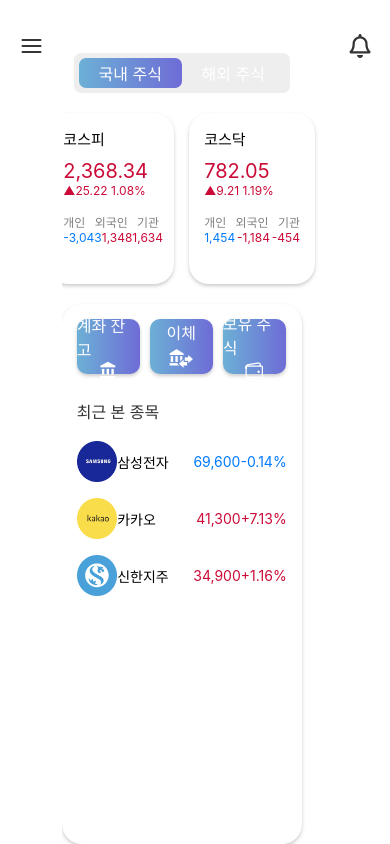
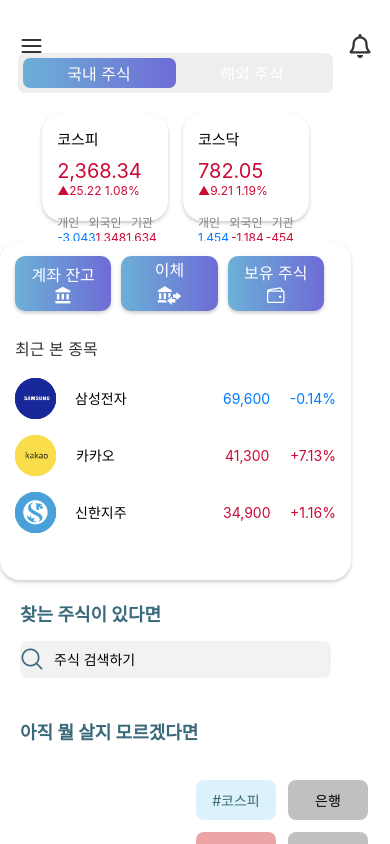
Before and after one commit to hyeyeonismm/shinhan-mobile-project, a React Native app: screen / in a window 390 px wide. Built offline with nearby package versions, Linux system fonts and the light colour scheme.

Commit message:
feat: 애니메이션 추가

```diff
--- a/App.js
+++ b/App.js
@@ -1,13 +1,9 @@
-import { StatusBar } from "expo-status-bar";
-import { ScrollView, StyleSheet, Text, View, Image } from "react-native";
-import { Feather } from "@expo/vector-icons";
-import {
-  FontAwesome5,
-  MaterialIcons,
-  MaterialCommunityIcons,
-  Ionicons,
-} from "@expo/vector-icons";
-import { LinearGradient } from "expo-linear-gradient";
+import {StatusBar} from "expo-status-bar";
+import {ScrollView, StyleSheet, Text, View, Image} from "react-native";
+import {Feather} from "@expo/vector-icons";
+import {FontAwesome5, MaterialIcons, MaterialCommunityIcons, Ionicons} from "@expo/vector-icons";
+import {LinearGradient} from "expo-linear-gradient";
+import Container from "./Container";
 
 export default function App() {
   return (
@@ -18,23 +14,13 @@
         <FontAwesome5 name="bell" size={24} color="#343434" />
       </View>
 
-      <ScrollView contentContainerStyle={styles.body}>
+      <ScrollView style={{flex: 1}} contentContainerStyle={styles.body}>
         <View style={styles.stockTab}>
-          <LinearGradient
-            colors={["#6CB0D6", "#6E6CD6"]}
-            start={{ x: 0, y: 1 }}
-            end={{ x: 1, y: 1 }}
-            style={[styles.tab, styles.selectedTab]}
-          >
+          <LinearGradient colors={["#6CB0D6", "#6E6CD6"]} start={{x: 0, y: 1}} end={{x: 1, y: 1}} style={[styles.tab, styles.selectedTab]}>
             <Text style={styles.tabText}>국내 주식</Text>
           </LinearGradient>
 
-          <LinearGradient
-            colors={["#eee", "#eee"]}
-            start={{ x: 0, y: 1 }}
-            end={{ x: 1, y: 1 }}
-            style={[styles.tab]}
-          >
+          <LinearGradient colors={["#eee", "#eee"]} start={{x: 0, y: 1}} end={{x: 1, y: 1}} style={[styles.tab]}>
             <Text style={styles.tabText}>해외 주식</Text>
           </LinearGradient>
         </View>
@@ -74,43 +60,18 @@
 
         <View style={styles.stockList}>
           <View style={styles.stockQuickNav}>
-            <LinearGradient
-              colors={["#6CB0D6", "#6E6CD6"]}
-              start={{ x: 0, y: 1 }}
-              end={{ x: 1, y: 1 }}
-              style={[styles.stockQuickNavTab]}
-            >
-              <Text style={[styles.stockQuickNavText, styles.tabText]}>
-                계좌 잔고
-              </Text>
+            <LinearGradient colors={["#6CB0D6", "#6E6CD6"]} start={{x: 0, y: 1}} end={{x: 1, y: 1}} style={[styles.stockQuickNavTab]}>
+              <Text style={[styles.stockQuickNavText, styles.tabText]}>계좌 잔고</Text>
               <MaterialIcons name="account-balance" size={19} color="#ffffff" />
             </LinearGradient>
 
-            <LinearGradient
-              colors={["#6CB0D6", "#6E6CD6"]}
-              start={{ x: 0, y: 1 }}
-              end={{ x: 1, y: 1 }}
-              style={[styles.stockQuickNavTab]}
-            >
-              <Text style={[styles.stockQuickNavText, styles.tabText]}>
-                이체
-              </Text>
-              <MaterialCommunityIcons
-                name="bank-transfer"
-                size={28}
-                color="#ffffff"
-              />
+            <LinearGradient colors={["#6CB0D6", "#6E6CD6"]} start={{x: 0, y: 1}} end={{x: 1, y: 1}} style={[styles.stockQuickNavTab]}>
+              <Text style={[styles.stockQuickNavText, styles.tabText]}>이체</Text>
+              <MaterialCommunityIcons name="bank-transfer" size={28} color="#ffffff" />
             </LinearGradient>
 
-            <LinearGradient
-              colors={["#6CB0D6", "#6E6CD6"]}
-              start={{ x: 0, y: 1 }}
-              end={{ x: 1, y: 1 }}
-              style={[styles.stockQuickNavTab]}
-            >
-              <Text style={[styles.stockQuickNavText, styles.tabText]}>
-                보유 주식
-              </Text>
+            <LinearGradient colors={["#6CB0D6", "#6E6CD6"]} start={{x: 0, y: 1}} end={{x: 1, y: 1}} style={[styles.stockQuickNavTab]}>
+              <Text style={[styles.stockQuickNavText, styles.tabText]}>보유 주식</Text>
               <Ionicons name="wallet-outline" size={20} color="#ffffff" />
             </LinearGradient>
           </View>
@@ -120,34 +81,26 @@
               <Text style={styles.recentStockHeaderText}>최근 본 종목</Text>
             </View>
             <View style={styles.recentStockContainer}>
-              <Image
-                source={require("./assets/logo1.png")}
-                style={{ width: 40.5, height: 41 }}
-              />
+              <Image source={require("./assets/logo1.png")} style={{width: 40.5, height: 41}} />
               <Text style={styles.recentStockTitle}>삼성전자</Text>
               <Text style={[styles.recentStockValue, styles.blue]}>69,600</Text>
               <Text style={[styles.recentStockRate, styles.blue]}>-0.14%</Text>
             </View>
             <View style={styles.recentStockContainer}>
-              <Image
-                source={require("./assets/logo3.png")}
-                style={{ width: 40.5, height: 41 }}
-              />
+              <Image source={require("./assets/logo3.png")} style={{width: 40.5, height: 41}} />
               <Text style={styles.recentStockTitle}>카카오</Text>
               <Text style={[styles.recentStockValue, styles.red]}>41,300</Text>
               <Text style={[styles.recentStockRate, styles.red]}>+7.13%</Text>
             </View>
             <View style={styles.recentStockContainer}>
-              <Image
-                source={require("./assets/logo2.png")}
-                style={{ width: 40.5, height: 41 }}
-              />
+              <Image source={require("./assets/logo2.png")} style={{width: 40.5, height: 41}} />
               <Text style={styles.recentStockTitle}>신한지주</Text>
               <Text style={[styles.recentStockValue, styles.red]}>34,900</Text>
               <Text style={[styles.recentStockRate, styles.red]}>+1.16%</Text>
             </View>
           </View>
         </View>
+        <Container />
       </ScrollView>
     </View>
   );
@@ -169,15 +122,9 @@
     paddingTop: 33,
   },
   body: {
-    flex: 9,
+    flexGrow: 1,
     width: "90%",
     alignItems: "center",
-    justifyContent: "center",
-  },
-  kospiWrap: {
-    flex: 3.5,
-    width: "100%",
-    flexDirection: "row",
     justifyContent: "center",
   },
   stockTab: {
--- a/Container.js
+++ b/Container.js
@@ -1,20 +1,37 @@
-import {ScrollView, TextInput, StyleSheet, Text, View} from "react-native";
+import React, {useEffect, useRef, useState} from "react";
+import {Animated, TextInput, StyleSheet, Text, View} from "react-native";
 import {AntDesign} from "@expo/vector-icons";
 import StyledButton from "./components/Button/Button";
 
 function Container() {
+  const animation = useRef(new Animated.Value(0)).current;
+  useEffect(() => {
+    Animated.loop(
+      Animated.timing(animation, {
+        toValue: 150,
+        duration: 1500,
+        useNativeDriver: true,
+      })
+    ).start();
+  }, []);
   return (
     <View style={styles.container}>
       <View style={{gap: 10}}>
-        <Text style={{color: "#3A697B", fontSize: 18, fontWeight: 700, marginLeft: 5}}>찾는 주식이 있다면</Text>
+        <Text style={{color: "#3A697B", fontSize: 18, fontWeight: 700, marginBottom: 5}}>찾는 주식이 있다면</Text>
         <View style={{flexDirection: "row", backgroundColor: "#f2f2f2", borderRadius: 8, marginBottom: 30}}>
-          <AntDesign name="search1" size={24} color="#3A697B" style={{marginTop: 5, marginLeft: 5}} />
+          <AntDesign name="search1" size={24} color="#3A697B" style={{marginTop: 5}} />
           <TextInput style={styles.searchBar} placeholder="주식 검색하기" />
         </View>
       </View>
       <View style={{gap: 10}}>
-        <Text style={{color: "#3A697B", fontSize: 18, fontWeight: 700, marginLeft: 5}}>아직 뭘 살지 모르겠다면</Text>
-        <View style={{flexDirection: "row", flexWrap: "wrap", gap: 10}}>
+        <Text style={{color: "#3A697B", fontSize: 18, fontWeight: 700}}>아직 뭘 살지 모르겠다면</Text>
+        <View style={styles.container}>
+          <Animated.View
+            style={{
+              ...styles.animatedContainer,
+              transform: [{translateX: animation}],
+            }}
+          >
             <StyledButton theme="blue" title="#코스피" />
             <StyledButton theme="" title="은행" />
             <StyledButton theme="red" title="#코스닥" />
@@ -22,6 +39,7 @@
             <StyledButton theme="blue" title="#시멘트" />
             <StyledButton theme="" title="#동전주" />
             <StyledButton theme="red" title="#대마초" />
+          </Animated.View>
         </View>
       </View>
     </View>
@@ -37,6 +55,11 @@
     alignSelf: "flex-start",
   },
 
+  animatedContainer: {
+    flexDirection: "row",
+    flexWrap: "wrap",
+  },
+
   searchBar: {
     width: 280,
     backgroundColor: "#F2F2F2",
--- a/components/Button/Button.js
+++ b/components/Button/Button.js
@@ -17,6 +17,7 @@
     width: 80,
     padding: 10,
     borderRadius: 8,
+    margin: 6,
   },
   text: {
     color: "#000",
```
Lines whose indentation alone changed are shown as unchanged.
